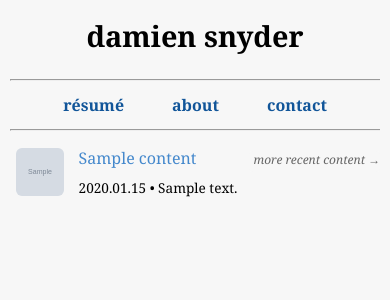
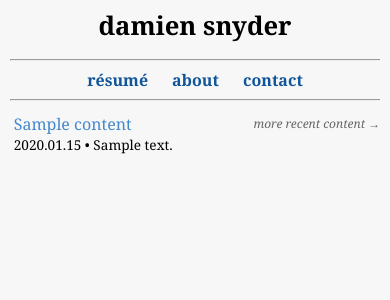
Before and after one commit to damiensnyder/damiens-site-3, a Django app: page / in a window 390 px wide. Shown: the part 20-320 px from the top of the page. Run offline with Django 3.2, Linux system fonts and the light colour scheme; tables that the repository leaves empty hold one stand-in row (values such as "Sample post"); grey boxes marked "Sample" are stand-in pictures; parts of the project's set-up code (start-up, migrations or seed data) failed here and were passed over.

Commit message:
make the css better for very small screens
such as my iphone 7

```diff
--- a/content/static/content/base.css
+++ b/content/static/content/base.css
@@ -15,6 +15,18 @@
   --text-tertiary: #888;
   --accent-primary: #f70;
   --accent-secondary: #a51;
+}
+
+@media (prefers-color-scheme: light) {
+  :root {
+    --bg-primary: #f7f7f7;
+    --bg-secondary: #bbb;
+    --text-primary: #000;
+    --text-secondary: #333;
+    --text-tertiary: #666;
+    --accent-primary: #48c; /* #c52 for orange */
+    --accent-secondary: #159; /* #951 for orange */
+  }
 }
 
 body {
@@ -127,6 +139,11 @@ th {
   main {
     width: 95%;
   }
+
+  h1 {
+    font-size: 1.6rem;
+    margin: 0.5rem 0;
+  }
 }
 
 
@@ -206,14 +223,13 @@ flex {
   color: var(--text-tertiary);
 }
 
-@media (prefers-color-scheme: light) {
-  :root {
-    --bg-primary: #f7f7f7;
-    --bg-secondary: #bbb;
-    --text-primary: #000;
-    --text-secondary: #333;
-    --text-tertiary: #666;
-    --accent-primary: #48c; /* #c52 for orange */
-    --accent-secondary: #159; /* #951 for orange */
+@media (max-width: 400px) {
+  .thumbnail {
+    visibility: hidden;
+    position: fixed;
+  }
+
+  .menu-item-text {
+    margin: 0.25rem;
   }
 }
--- a/content/templates/content/front-page.html
+++ b/content/templates/content/front-page.html
@@ -27,6 +27,12 @@
       font-style: oblique;
       white-space: nowrap;
     }
+
+    @media (max-width: 400px) {
+      .tag-info {
+        top: 0.4rem;
+      }
+    }
   </style>
 
   {% include 'content/quick-links.html' %}
--- a/content/templates/content/quick-links.html
+++ b/content/templates/content/quick-links.html
@@ -13,6 +13,16 @@
     margin: 0 1.5rem;
     color: var(--accent-secondary);
   }
+
+  @media (max-width: 600px) {
+    .quick-links {
+      margin: 0;
+    }
+
+    .quick-links a {
+      margin: 0 0.75rem;
+    }
+  }
 </style>
 
 {% load static %}
```
